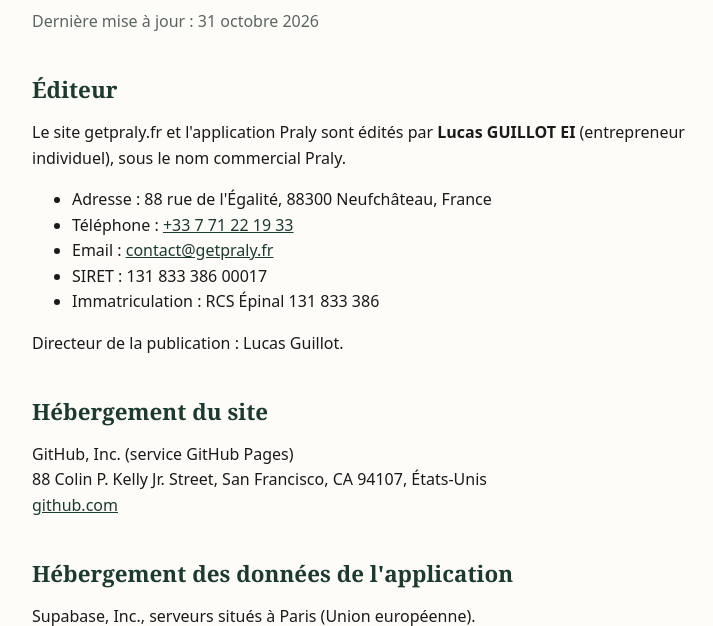
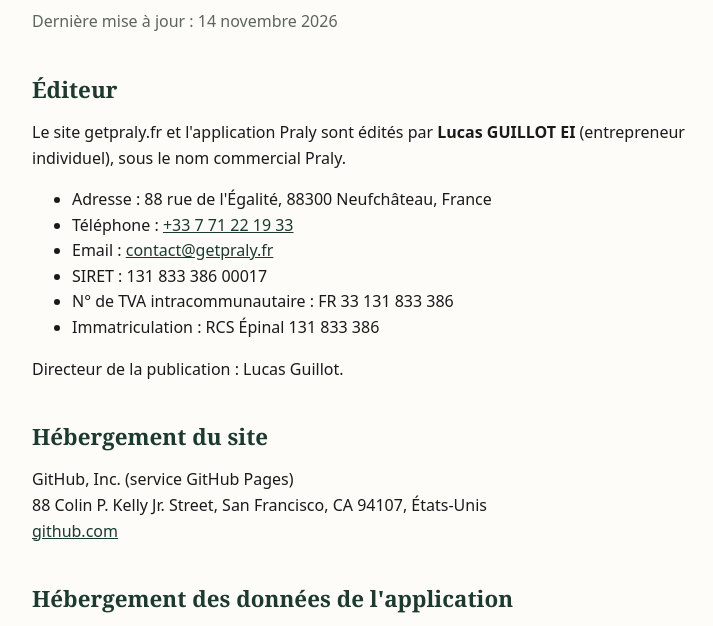
Before and after one commit to guillotlucasetudes-ops/getpraly-site, a plain HTML site: page mentions-legales/index.html in a window 1280 px wide. Shown: the part 142-768 px from the top of the page, without its empty margins (264-977 px from the left). Drawn offline with Linux system fonts and the light colour scheme.

Commit message:
Mentions légales : numéro de TVA intracommunautaire
Co-Authored-By: Claude Opus 5.5 <noreply@anthropic.com>

```diff
--- a/mentions-legales/index.html
+++ b/mentions-legales/index.html
@@ -17,7 +17,7 @@
 
   <main class="wrap">
     <h1>Mentions légales</h1>
-    <p class="updated">Dernière mise à jour : 31 octobre 2026</p>
+    <p class="updated">Dernière mise à jour : 14 novembre 2026</p>
 
     <h2>Éditeur</h2>
     <p>Le site getpraly.fr et l'application Praly sont édités par <strong>Lucas GUILLOT EI</strong> (entrepreneur individuel), sous le nom commercial Praly.</p>
@@ -26,6 +26,7 @@
       <li>Téléphone : <a href="tel:+33771221933">+33 7 71 22 19 33</a></li>
       <li>Email : <a href="mailto:contact@getpraly.fr">contact@getpraly.fr</a></li>
       <li>SIRET : 131 833 386 00017</li>
+      <li>N° de TVA intracommunautaire : FR 33 131 833 386</li>
       <li>Immatriculation : RCS Épinal 131 833 386</li>
     </ul>
     <p>Directeur de la publication : Lucas Guillot.</p>
```
